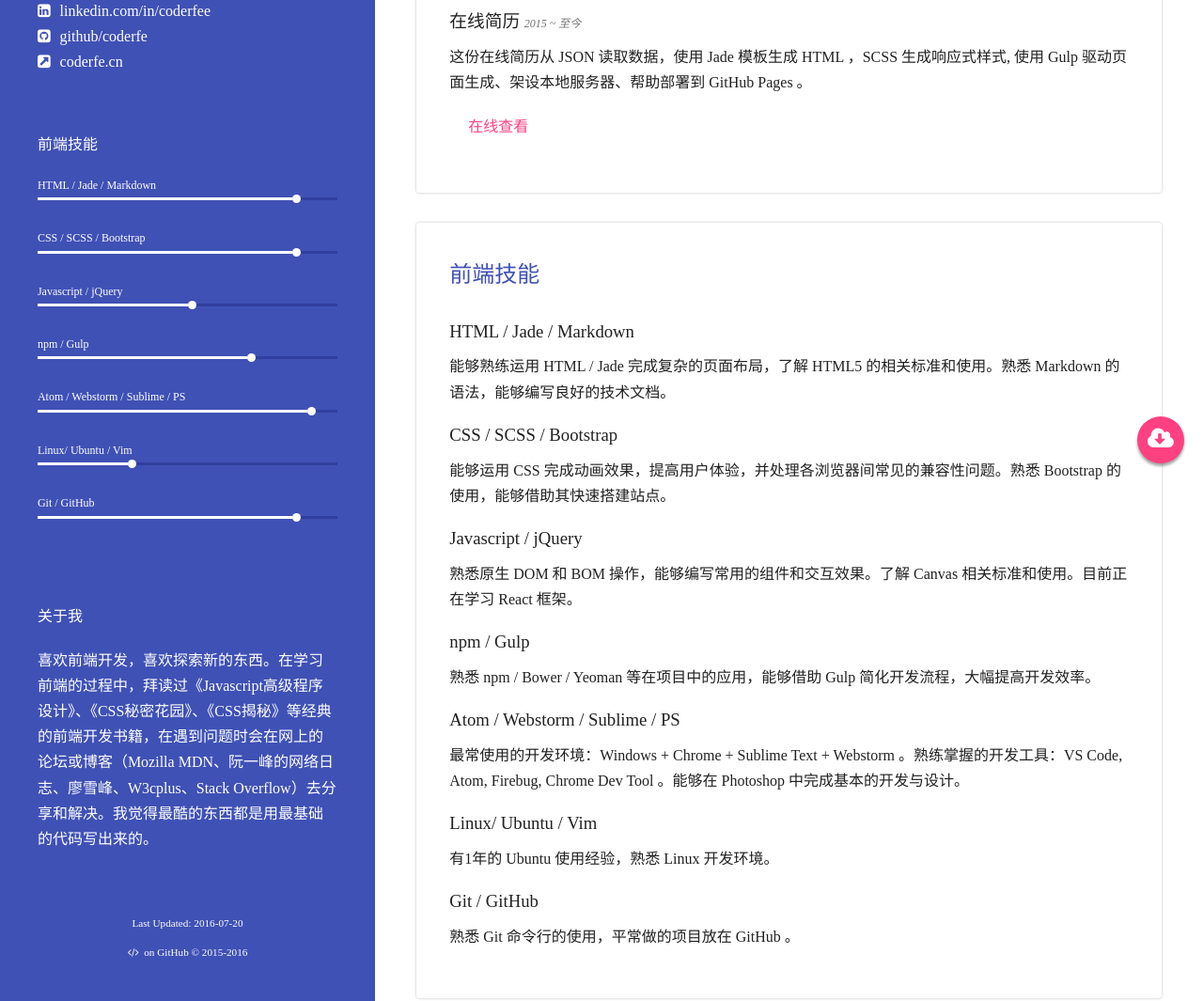
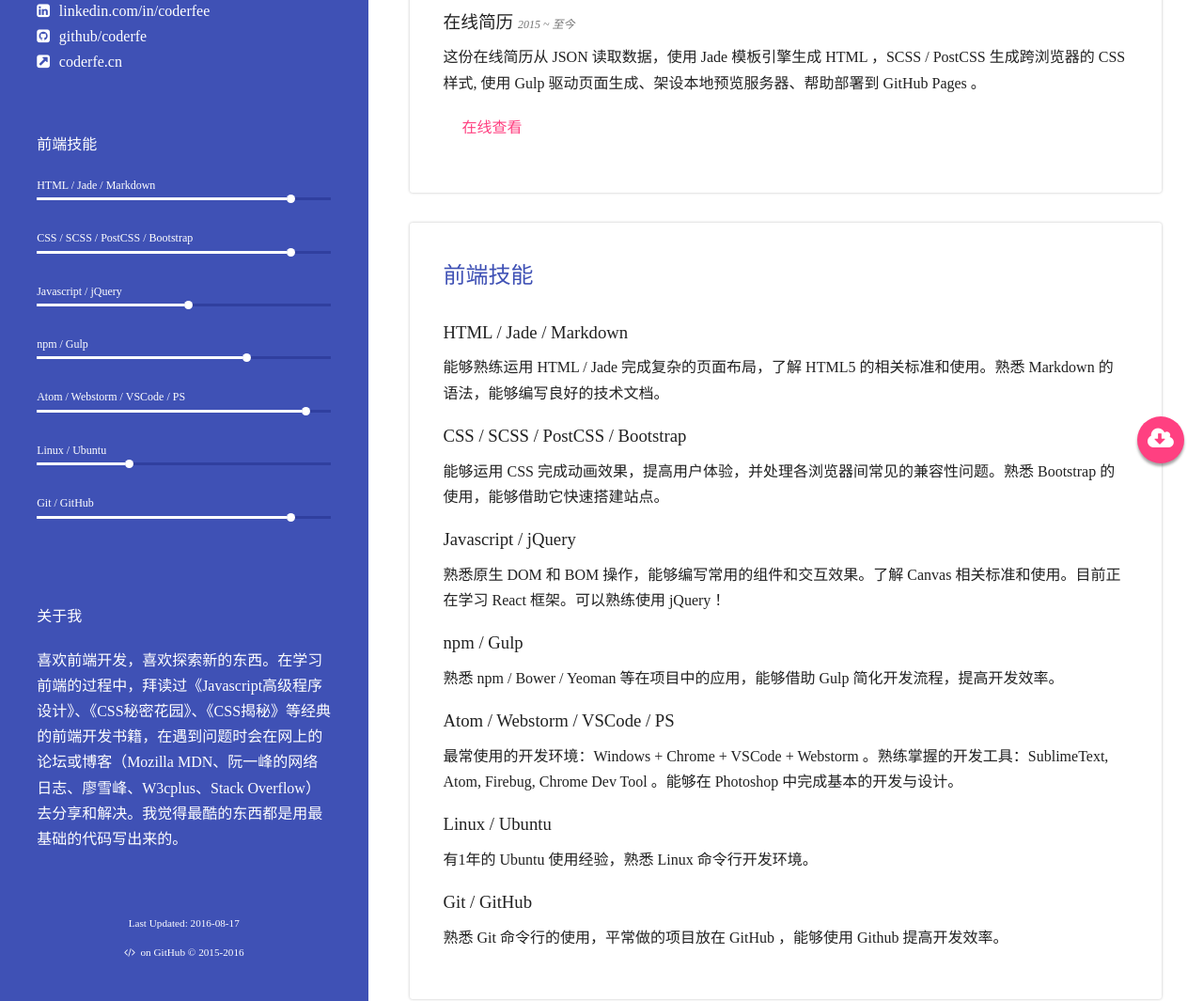
Before and after one commit to coderfe/resume, a website: page index.html in a window 1280 px wide. Shown: the part 287-1352 px from the top of the page at 94% size. Drawn offline with Linux system fonts and the light colour scheme.

Commit message:
update resume data

```diff
--- a/index.html
+++ b/index.html
@@ -31,11 +31,11 @@
       <div class="skill_list">
         <h5>前端技能</h5>
         <p class="skills html"><span class="skill_label">HTML / Jade / Markdown</span><span class="skill_item"></span></p>
-        <p class="skills css"><span class="skill_label">CSS / SCSS / Bootstrap</span><span class="skill_item"></span></p>
+        <p class="skills css"><span class="skill_label">CSS / SCSS / PostCSS / Bootstrap</span><span class="skill_item"></span></p>
         <p class="skills js"><span class="skill_label">Javascript / jQuery</span><span class="skill_item"></span></p>
         <p class="skills npm"><span class="skill_label">npm / Gulp</span><span class="skill_item"></span></p>
-        <p class="skills editor"><span class="skill_label">Atom / Webstorm / Sublime / PS</span><span class="skill_item"></span></p>
-        <p class="skills linux"><span class="skill_label">Linux/ Ubuntu / Vim</span><span class="skill_item"></span></p>
+        <p class="skills editor"><span class="skill_label">Atom / Webstorm / VSCode / PS</span><span class="skill_item"></span></p>
+        <p class="skills linux"><span class="skill_label">Linux / Ubuntu</span><span class="skill_item"></span></p>
         <p class="skills git"><span class="skill_label">Git / GitHub</span><span class="skill_item"></span></p>
       </div>
       <div class="about_me">
@@ -43,7 +43,7 @@
         <p>喜欢前端开发，喜欢探索新的东西。在学习前端的过程中，拜读过《Javascript高级程序设计》、《CSS秘密花园》、《CSS揭秘》等经典的前端开发书籍，在遇到问题时会在网上的论坛或博客（Mozilla MDN、阮一峰的网络日志、廖雪峰、W3cplus、Stack Overflow）去分享和解决。我觉得最酷的东西都是用最基础的代码写出来的。</p>
       </div>
       <div class="updated">
-        <p>Last Updated: 2016-07-20</p>
+        <p>Last Updated: 2016-08-17</p>
         <p> <i class="fa fa-code"> </i><span>&nbsp;&nbsp;on GitHub © 2015-2016</span></p>
       </div>
     </section>
@@ -52,12 +52,12 @@
         <h2>项目经历</h2>
         <div class="experience_item">
           <h3>个人博客 <i class="time">2015 ~ 至今</i></h3>
-          <p class="priject_desc">利用基于 Nodejs 的 Hexo 博客框架搭建的静态博客，部署在 GitHub Pages 上，利用七牛云存储图片等静态资源，并且绑定了独立域名 coderfe.cn 。</p>
+          <p class="priject_desc">利用基于 Nodejs 的 Hexo 博客框架搭建的静态博客，部署在 GitHub Pages 上，使用 Travis CI 持续集成，利用七牛云作为图床，同时绑定了独立域名 coderfe.cn 。</p>
           <p class="project_link"><a href="http://coderfe.cn" target="_blank">在线查看</a></p>
         </div>
         <div class="experience_item">
           <h3>在线简历 <i class="time">2015 ~ 至今</i></h3>
-          <p class="priject_desc">这份在线简历从 JSON 读取数据，使用 Jade 模板生成 HTML ，SCSS 生成响应式样式, 使用 Gulp 驱动页面生成、架设本地服务器、帮助部署到 GitHub Pages 。</p>
+          <p class="priject_desc">这份在线简历从 JSON 读取数据，使用 Jade 模板引擎生成 HTML ，SCSS / PostCSS 生成跨浏览器的 CSS 样式, 使用 Gulp 驱动页面生成、架设本地预览服务器、帮助部署到 GitHub Pages 。</p>
           <p class="project_link"><a href="http://coderfee.me" target="_blank">在线查看</a></p>
         </div>
       </div>
@@ -68,28 +68,28 @@
           <p>能够熟练运用 HTML / Jade 完成复杂的页面布局，了解 HTML5 的相关标准和使用。熟悉 Markdown 的语法，能够编写良好的技术文档。</p>
         </div>
         <div class="skill_box css">
-          <h3>CSS / SCSS / Bootstrap</h3>
-          <p>能够运用 CSS 完成动画效果，提高用户体验，并处理各浏览器间常见的兼容性问题。熟悉 Bootstrap 的使用，能够借助其快速搭建站点。</p>
+          <h3>CSS / SCSS / PostCSS / Bootstrap</h3>
+          <p>能够运用 CSS 完成动画效果，提高用户体验，并处理各浏览器间常见的兼容性问题。熟悉 Bootstrap 的使用，能够借助它快速搭建站点。</p>
         </div>
         <div class="skill_box js">
           <h3>Javascript / jQuery</h3>
-          <p>熟悉原生 DOM 和 BOM 操作，能够编写常用的组件和交互效果。了解 Canvas 相关标准和使用。目前正在学习 React 框架。</p>
+          <p>熟悉原生 DOM 和 BOM 操作，能够编写常用的组件和交互效果。了解 Canvas 相关标准和使用。目前正在学习 React 框架。可以熟练使用 jQuery ！</p>
         </div>
         <div class="skill_box npm">
           <h3>npm / Gulp</h3>
-          <p>熟悉 npm / Bower / Yeoman 等在项目中的应用，能够借助 Gulp 简化开发流程，大幅提高开发效率。</p>
+          <p>熟悉 npm / Bower / Yeoman 等在项目中的应用，能够借助 Gulp 简化开发流程，提高开发效率。</p>
         </div>
         <div class="skill_box editor">
-          <h3>Atom / Webstorm / Sublime / PS</h3>
-          <p>最常使用的开发环境：Windows + Chrome + Sublime Text + Webstorm 。熟练掌握的开发工具：VS Code, Atom, Firebug, Chrome Dev Tool 。能够在 Photoshop 中完成基本的开发与设计。</p>
+          <h3>Atom / Webstorm / VSCode / PS</h3>
+          <p>最常使用的开发环境：Windows + Chrome + VSCode + Webstorm 。熟练掌握的开发工具：SublimeText, Atom, Firebug, Chrome Dev Tool 。能够在 Photoshop 中完成基本的开发与设计。</p>
         </div>
         <div class="skill_box linux">
-          <h3>Linux/ Ubuntu / Vim</h3>
-          <p>有1年的 Ubuntu 使用经验，熟悉 Linux 开发环境。</p>
+          <h3>Linux / Ubuntu</h3>
+          <p>有1年的 Ubuntu 使用经验，熟悉 Linux 命令行开发环境。</p>
         </div>
         <div class="skill_box git">
           <h3>Git / GitHub</h3>
-          <p>熟悉 Git 命令行的使用，平常做的项目放在 GitHub 。</p>
+          <p>熟悉 Git 命令行的使用，平常做的项目放在 GitHub ，能够使用 Github 提高开发效率。</p>
         </div>
       </div>
       <div class="education_exper inner">
@@ -103,7 +103,7 @@
         <h2>最近正在经历的</h2>
         <ul>
           <li>学习 React 和 Linux</li>
-          <li>读书——《CSS揭秘》</li>
+          <li>学习 Python</li>
         </ul>
       </div>
     </section>
```
